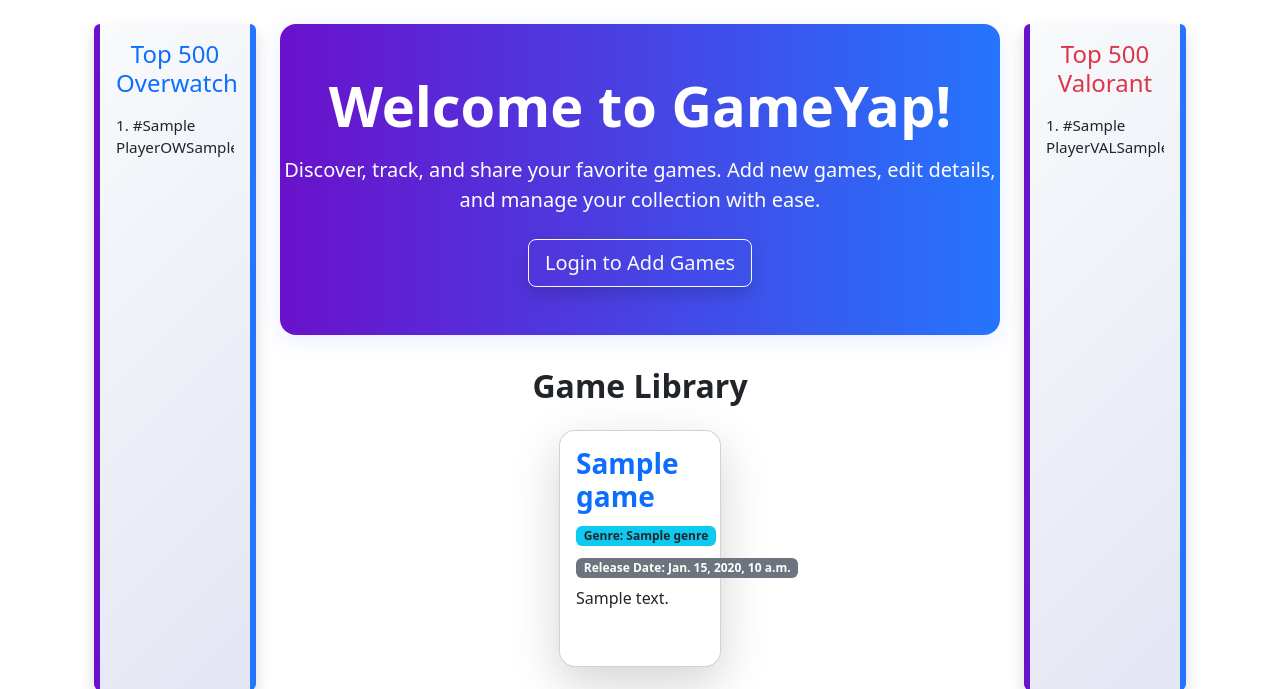
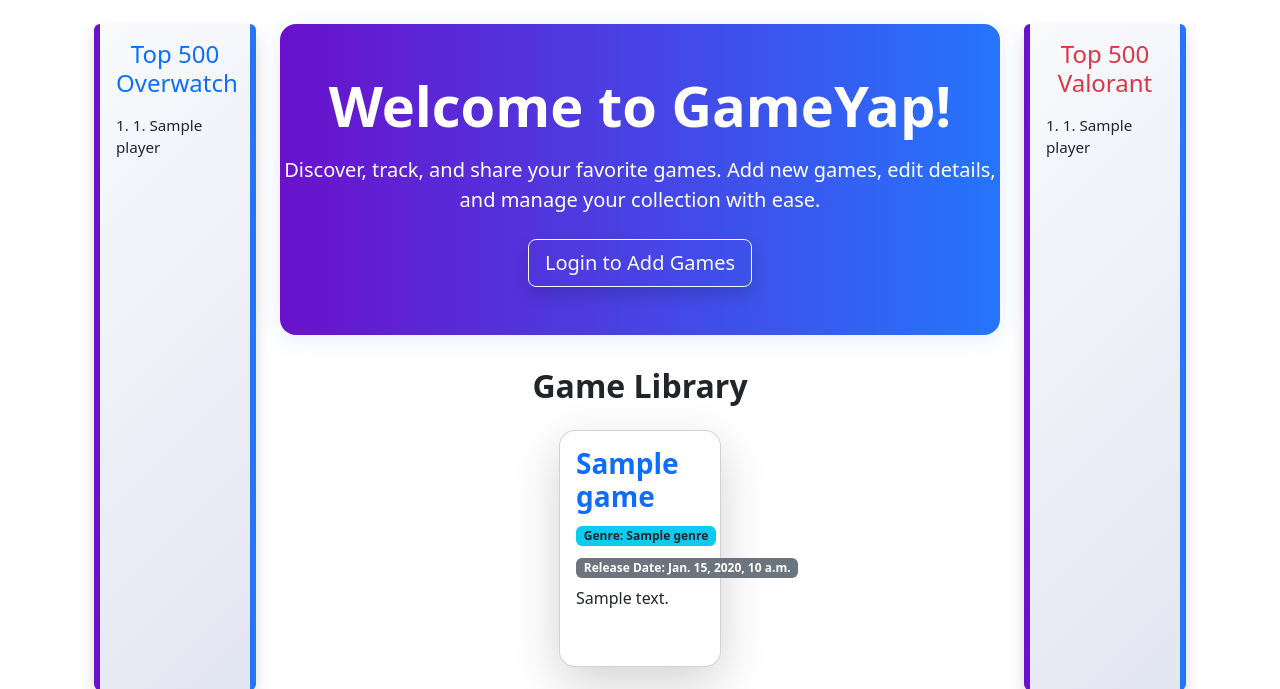
Before and after one commit to iwillmineya/Individual-Full-Stack-Project, a Django app: template mainproject/gameyap/templates/index.html in a window 1280 px wide. Shown: the part 56-745 px from the top of the page. Run offline with Django 5.2, Linux system fonts and the light colour scheme; the template is opened without the code that fills it: most values are stand-ins (such as "Sample title", 1, 10 or a date in 2020).

Commit message:
Show actual top 10 player names for Overwatch and Valorant leaderboards

```diff
--- a/mainproject/gameyap/templates/index.html
+++ b/mainproject/gameyap/templates/index.html
@@ -8,8 +8,8 @@
       <div class="leaderboard p-3 mb-4 bg-white shadow rounded" style="min-height: 80vh;">
         <h4 class="text-center text-primary mb-3">Top 500 Overwatch</h4>
         <ol class="leaderboard-list" style="height: 70vh; overflow-y: auto; font-size: 0.95rem;">
-          {% for i in leaderboard_ow %}
-            <li class="mb-1">#{{ i }} PlayerOW{{ i }}</li>
+          {% for player in leaderboard_ow %}
+            <li class="mb-1">{{ forloop.counter }}. {{ player }}</li>
           {% endfor %}
         </ol>
       </div>
@@ -63,8 +63,8 @@
       <div class="leaderboard p-3 mb-4 bg-white shadow rounded" style="min-height: 80vh;">
         <h4 class="text-center text-danger mb-3">Top 500 Valorant</h4>
         <ol class="leaderboard-list" style="height: 70vh; overflow-y: auto; font-size: 0.95rem;">
-          {% for i in leaderboard_val %}
-            <li class="mb-1">#{{ i }} PlayerVAL{{ i }}</li>
+          {% for player in leaderboard_val %}
+            <li class="mb-1">{{ forloop.counter }}. {{ player }}</li>
           {% endfor %}
         </ol>
       </div>
```
Also changed, not shown: mainproject/gameyap/views.py (+6 -2 lines).
